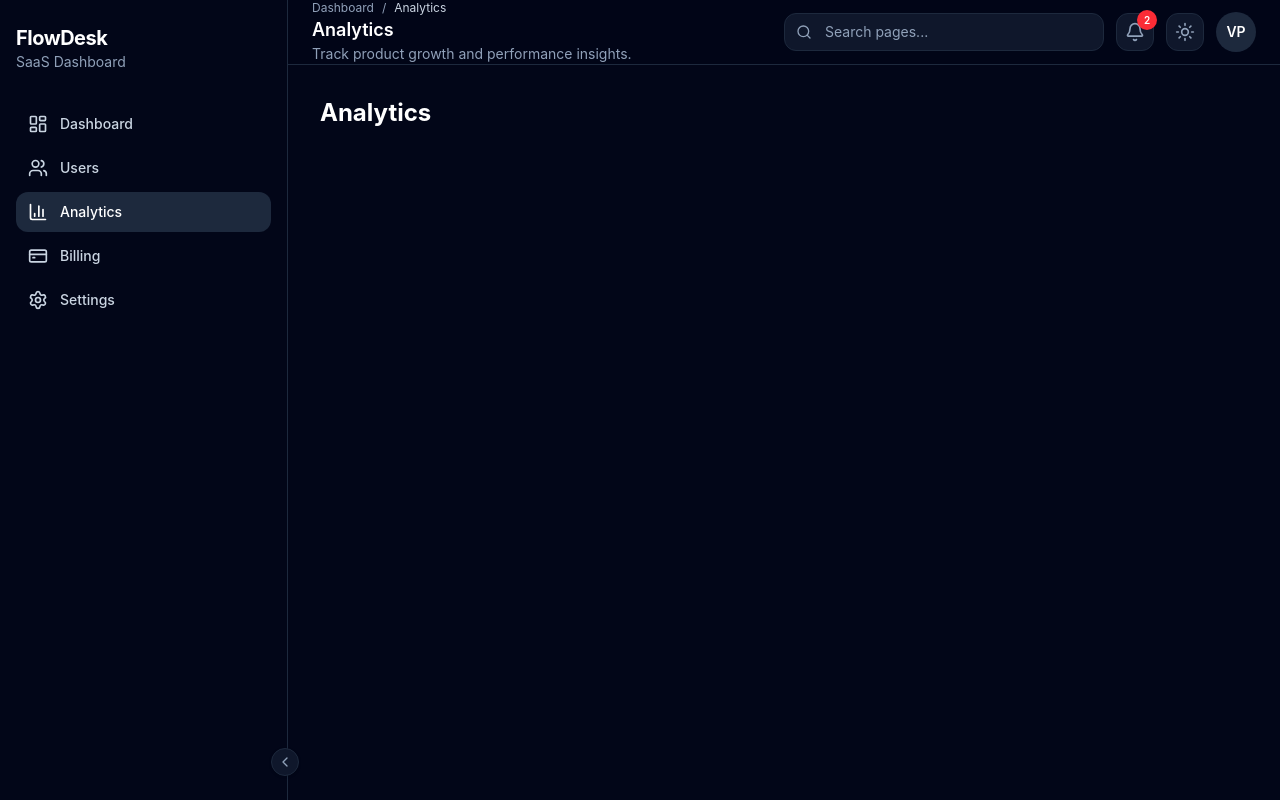
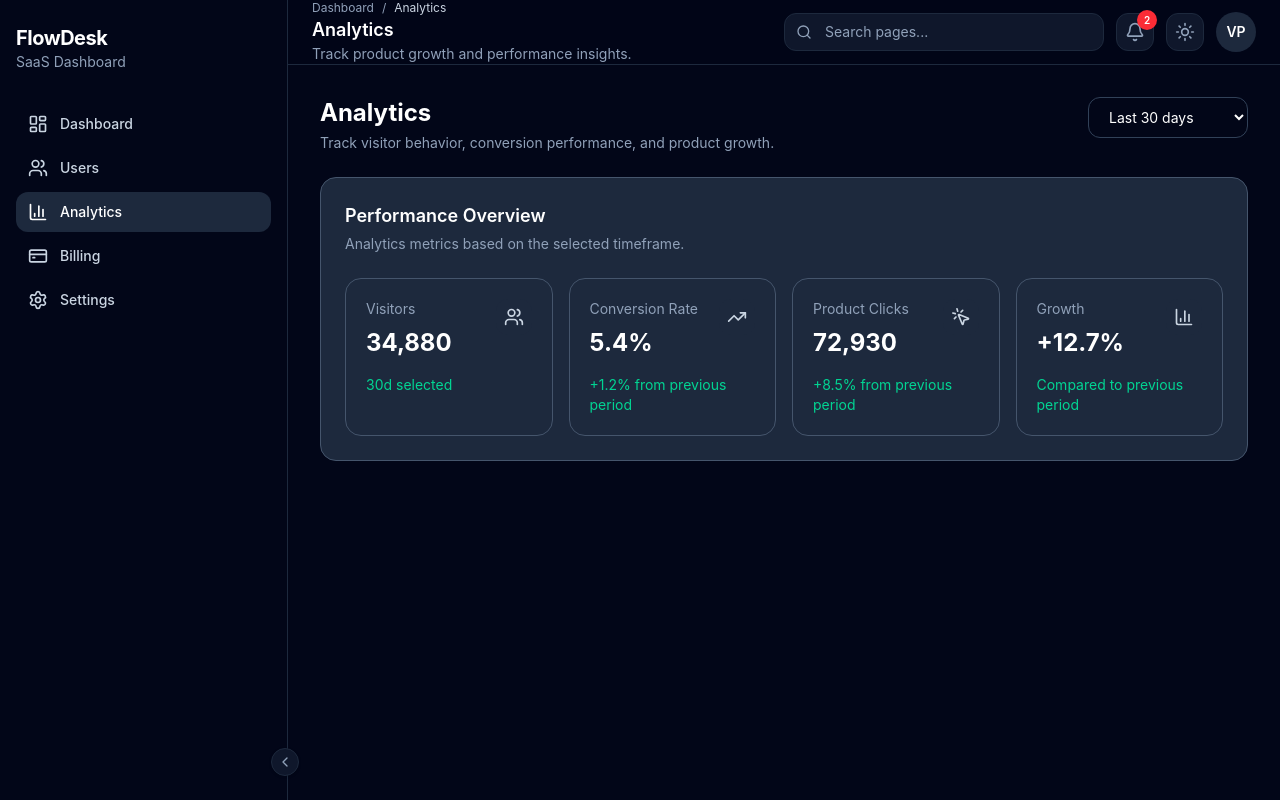
Before and after one commit to ReactRioters/flowdesk-saas-dashboard, a React (Vite) app: page /analytics in a window 1280 px wide. Built offline with nearby package versions, Linux system fonts and the light colour scheme; sample sign-in values are in the browser's storage.

Commit message:
add analytics timeframe filtering

```diff
--- a/src/features/dashboard/pages/analytics-page.tsx
+++ b/src/features/dashboard/pages/analytics-page.tsx
@@ -1,3 +1,115 @@
+import { useMemo, useState } from "react";
+
+import { PageHeader } from "../../../components/ui/page-header";
+import { Select } from "../../../components/ui/select";
+import { SectionCard } from "../../../components/ui/section-card";
+import { StatCard } from "../components/stat-card";
+import { BarChart3, MousePointerClick, TrendingUp, Users } from "lucide-react";
+
+type Timeframe = "7d" | "30d" | "90d" | "1y";
+
+const analyticsData = {
+  "7d": {
+    visitors: "8,420",
+    conversion: "4.8%",
+    clicks: "18,240",
+    growth: "+6.2%",
+  },
+  "30d": {
+    visitors: "34,880",
+    conversion: "5.4%",
+    clicks: "72,930",
+    growth: "+12.7%",
+  },
+  "90d": {
+    visitors: "104,300",
+    conversion: "6.1%",
+    clicks: "218,600",
+    growth: "+19.4%",
+  },
+  "1y": {
+    visitors: "428,900",
+    conversion: "7.3%",
+    clicks: "894,200",
+    growth: "+42.8%",
+  },
+};
+
 export function AnalyticsPage() {
-  return <h1 className="text-2xl font-bold text-slate-900 dark:text-white">Analytics</h1>;
+  const [timeframe, setTimeframe] = useState<Timeframe>("30d");
+
+  const stats = useMemo(() => {
+    const data = analyticsData[timeframe];
+
+    return [
+      {
+        title: "Visitors",
+        value: data.visitors,
+        change: `${timeframe} selected`,
+        changeType: "positive",
+        icon: Users,
+      },
+      {
+        title: "Conversion Rate",
+        value: data.conversion,
+        change: "+1.2% from previous period",
+        changeType: "positive",
+        icon: TrendingUp,
+      },
+      {
+        title: "Product Clicks",
+        value: data.clicks,
+        change: "+8.5% from previous period",
+        changeType: "positive",
+        icon: MousePointerClick,
+      },
+      {
+        title: "Growth",
+        value: data.growth,
+        change: "Compared to previous period",
+        changeType: "positive",
+        icon: BarChart3,
+      },
+    ] as const;
+  }, [timeframe]);
+
+  return (
+    <div className="space-y-6">
+      <div className="flex flex-col gap-4 sm:flex-row sm:items-start sm:justify-between">
+        <PageHeader
+          title="Analytics"
+          description="Track visitor behavior, conversion performance, and product growth."
+        />
+
+        <Select
+          value={timeframe}
+          onChange={(event) => setTimeframe(event.target.value as Timeframe)}
+          className="w-full sm:w-40"
+        >
+          <option value="7d">Last 7 days</option>
+          <option value="30d">Last 30 days</option>
+          <option value="90d">Last 90 days</option>
+          <option value="1y">Last 1 year</option>
+        </Select>
+      </div>
+
+      <SectionCard
+        title="Performance Overview"
+        description="Analytics metrics based on the selected timeframe."
+      >
+        <div className="grid gap-4 sm:grid-cols-2 xl:grid-cols-4">
+          {stats.map((stat) => (
+            <StatCard
+              key={stat.title}
+              title={stat.title}
+              value={stat.value}
+              change={stat.change}
+              changeType={stat.changeType}
+              icon={stat.icon}
+            />
+          ))}
+        </div>
+      </SectionCard>
+    </div>
+  );
 }
```
